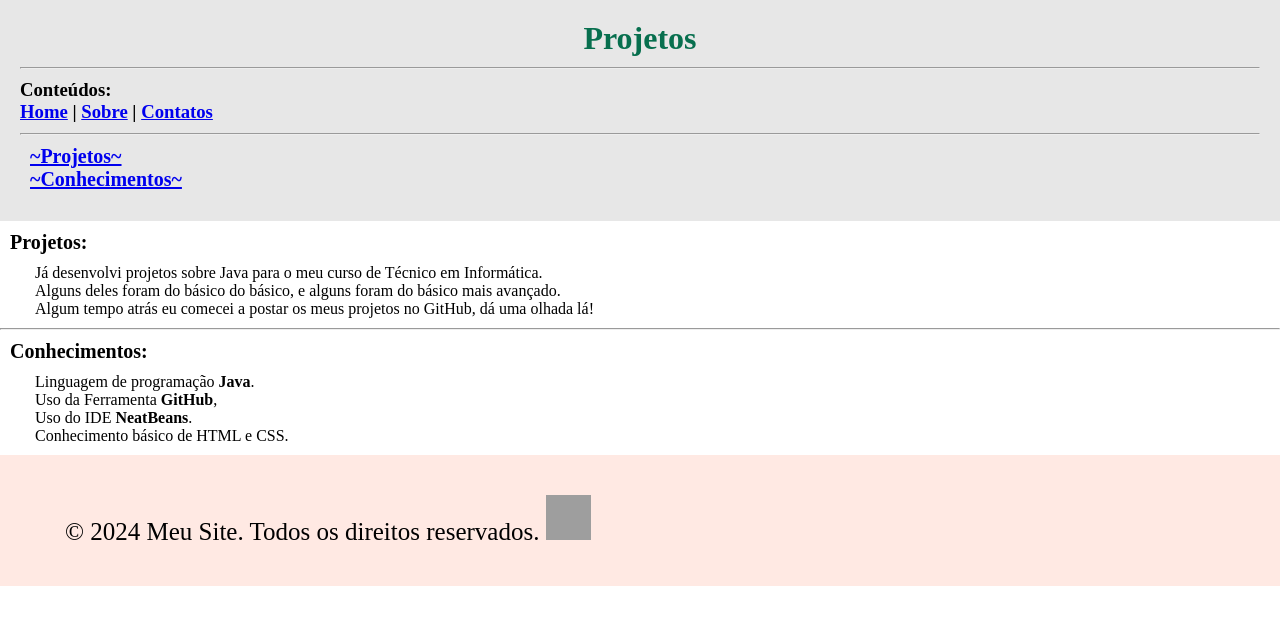
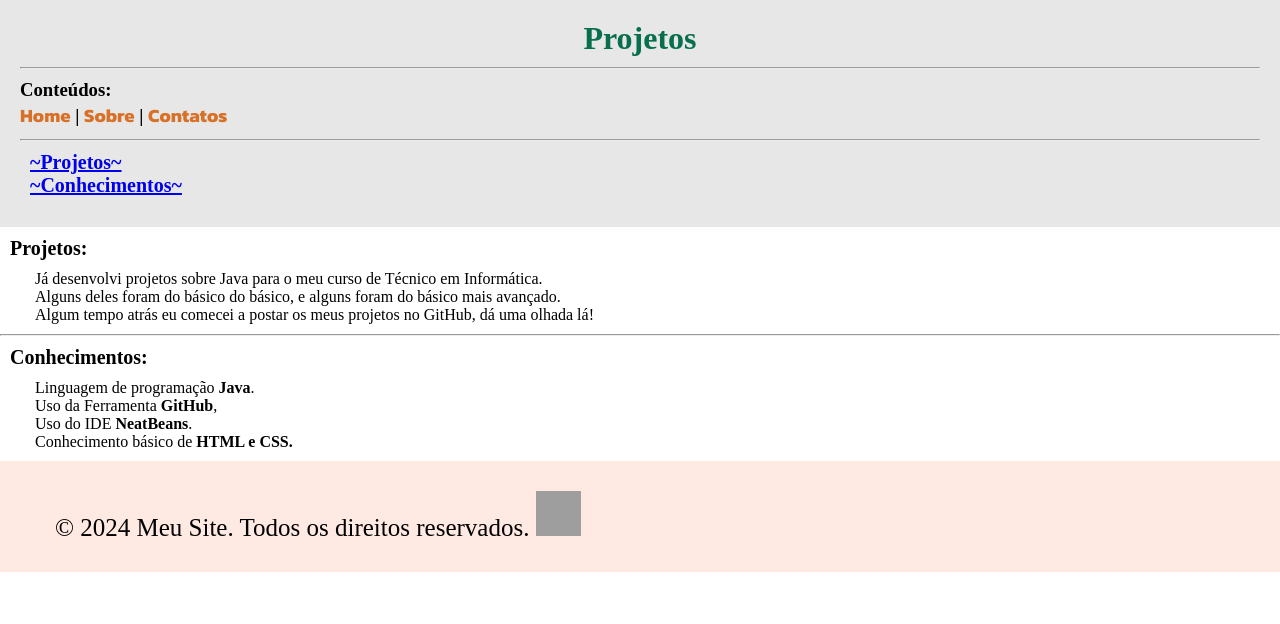
Before and after one commit to KlintBzl/Portifolio, a plain HTML site: page Portifólio/projetos.html in a window 1280 px wide. Drawn offline with Linux system fonts and the light colour scheme; grey boxes are pictures that could not be loaded; a web font is replaced by a local one.

Commit message:
portifolio

```diff
--- a/Portifólio/projetos.html
+++ b/Portifólio/projetos.html
@@ -37,7 +37,7 @@
         Linguagem de programação <b>Java</b>. <br>
         Uso da Ferramenta <b>GitHub</b>, <br>
         Uso do IDE <b>NeatBeans</b>. <br>
-        Conhecimento básico de HTML e CSS. <br>
+        Conhecimento básico de <b>HTML e CSS. </b><br>
      </p>
    </section>
      <footer>
--- a/Portifólio/styles.css
+++ b/Portifólio/styles.css
@@ -1,4 +1,6 @@
 @import url('https://fonts.googleapis.com/css2?family=Honk&family=Sigmar+One&display=swap');
+
+@import url('https://fonts.googleapis.com/css2?family=Kanit:ital,wght@0,100;0,200;0,300;0,400;0,500;0,600;0,700;0,800;0,900;1,100;1,200;1,300;1,400;1,500;1,600;1,700;1,800;1,900&display=swap');
 
 * {
     margin: 0%;
@@ -44,8 +46,9 @@ h4 {
 
 footer {
     background-color: rgb(255, 233, 227);
-    padding: 30px;
+    padding: 20px;
     font-size: 25px;
+    bottom: 0%;
 }
 
 hr {
@@ -54,6 +57,13 @@ hr {
 
 h4 a:hover {
     margin: 10px;
+}
+h3 a{
+    display: inline-block;
+    color: rgb(216, 113, 39);
+    /* padding: 14px 20px; */
+    text-decoration: none;
+    font-family: 'Kanit';
 }
 
 p{
```
Also changed, not shown: Portifólio/index.html (+1 -1 lines).
